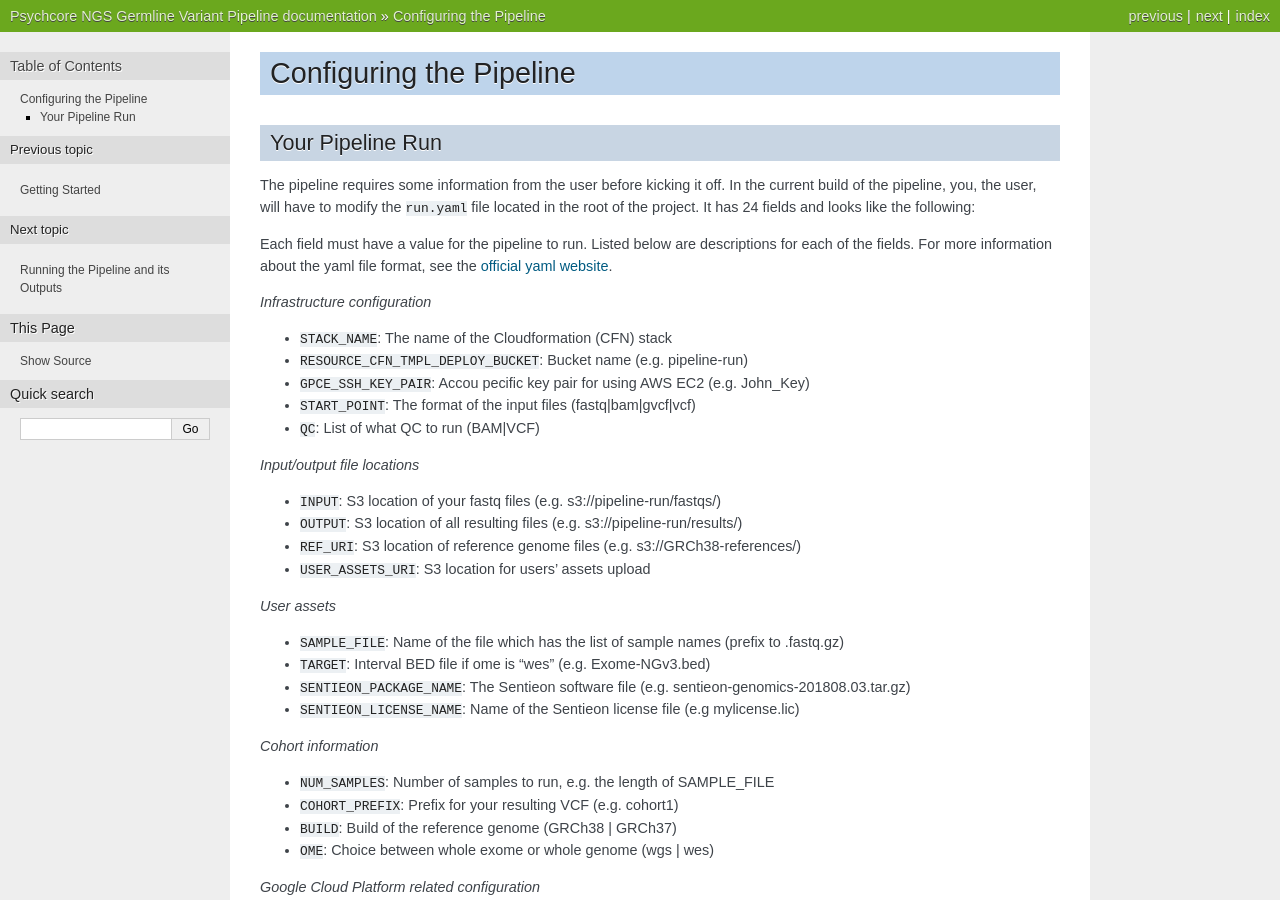
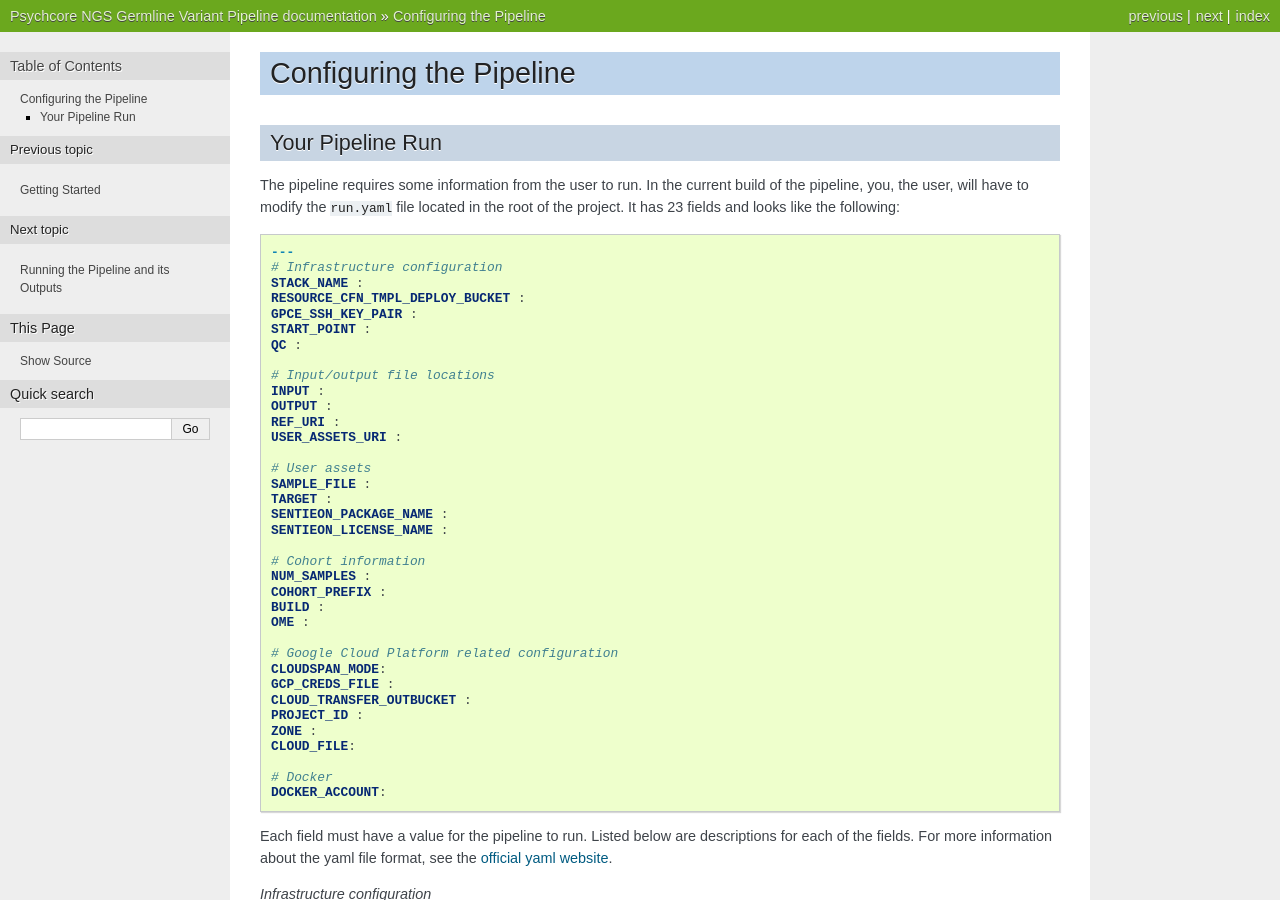
Before and after one commit to claudiadast/psychcore-test, a Sphinx documentation site: the page built from docs/conf.rst, in a window 1280 px wide and 900 px high. Built offline with Sphinx 7.4.7, drawn with Linux system fonts in a browser that asks for light colours.

Commit message:
attempting to fix yaml code-block in conf

```diff
--- a/docs/conf.rst
+++ b/docs/conf.rst
@@ -8,14 +8,15 @@ Configuring the Pipeline
 
 Your Pipeline Run
 -----------------
-
-The pipeline requires some information from the user before kicking it off.
+The pipeline requires some information from the user to run.
 In the current build of the pipeline, you, the user, will have to modify the
-``run.yaml`` file located in the root of the project.  It has 24 fields and looks
+``run.yaml`` file located in the root of the project.  It has 23 fields and looks
 like the following:
 
 .. code-block:: yaml
- 	# Infrastructure configuration
+
+	---
+	# Infrastructure configuration
 	STACK_NAME :
 	RESOURCE_CFN_TMPL_DEPLOY_BUCKET :
 	GPCE_SSH_KEY_PAIR :
@@ -50,7 +51,6 @@ like the following:
 
 	# Docker
 	DOCKER_ACCOUNT:
-
 
 Each field must have a value for the pipeline to run.  Listed below are
 descriptions for each of the fields.  For more information about the yaml
```
